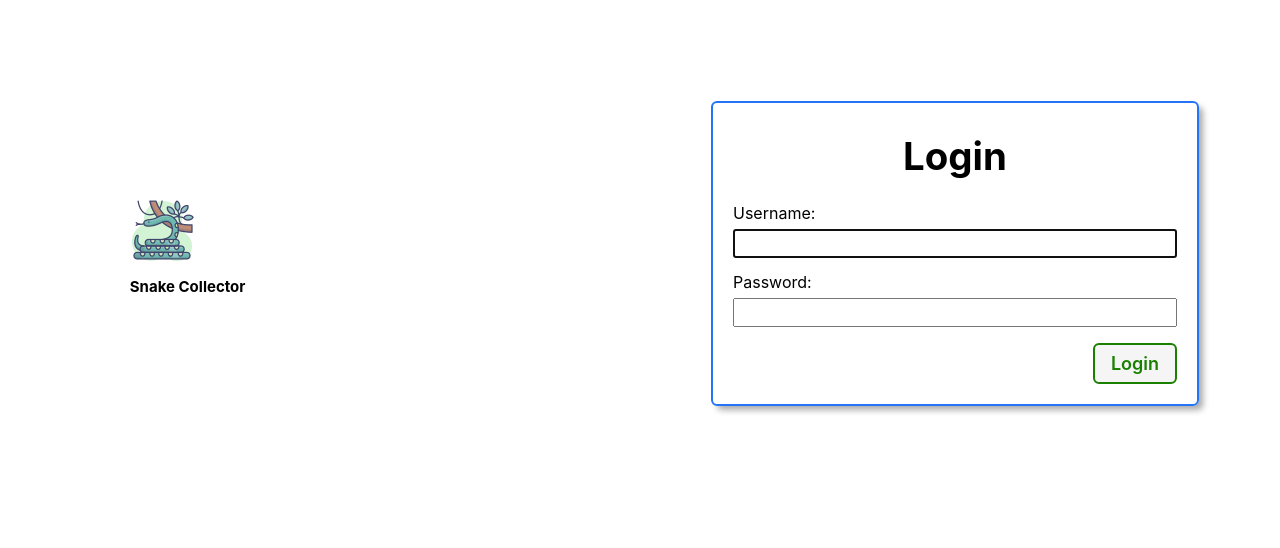
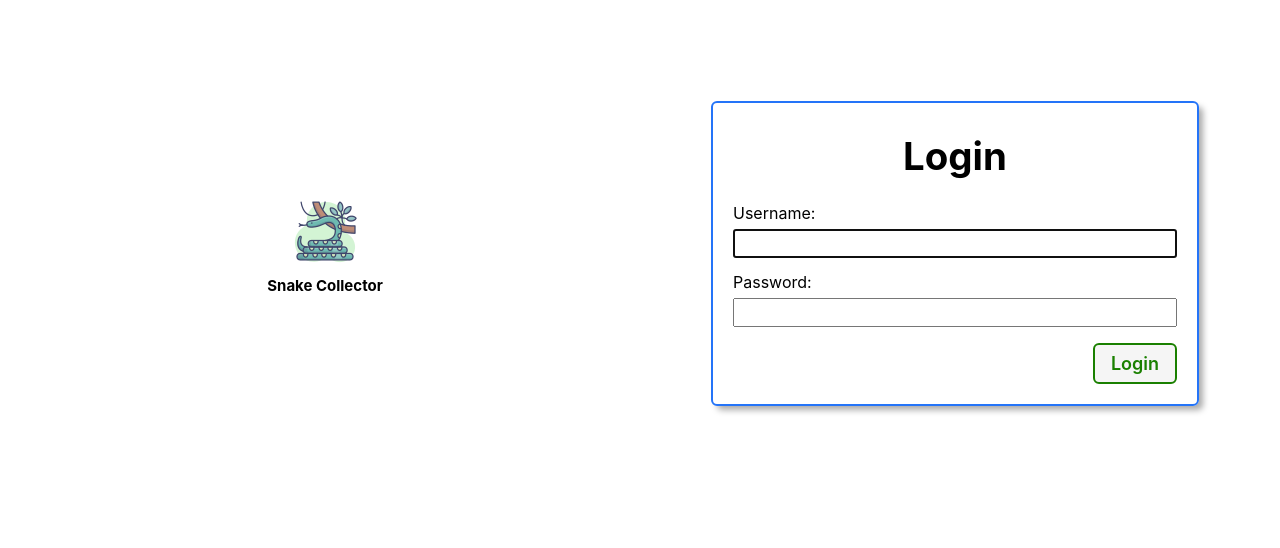
Before and after one commit to natnichols/snake-collector, a Django app: page / in a window 1280 px wide. Shown: the part 209-757 px from the top of the page. Run offline with Django 4.2, Linux system fonts and the light colour scheme.

Commit message:
adjust header-logo styling on home template

```diff
--- a/main_app/static/css/home.css
+++ b/main_app/static/css/home.css
@@ -24,7 +24,11 @@ main > section {
 }
 
 .snake-container {
-  width: 80%;
+  display: flex;
+  align-items: center;
+  justify-content: center;
+  flex-direction: column;
+  width: 100%;
 }
 
 .login {
```
